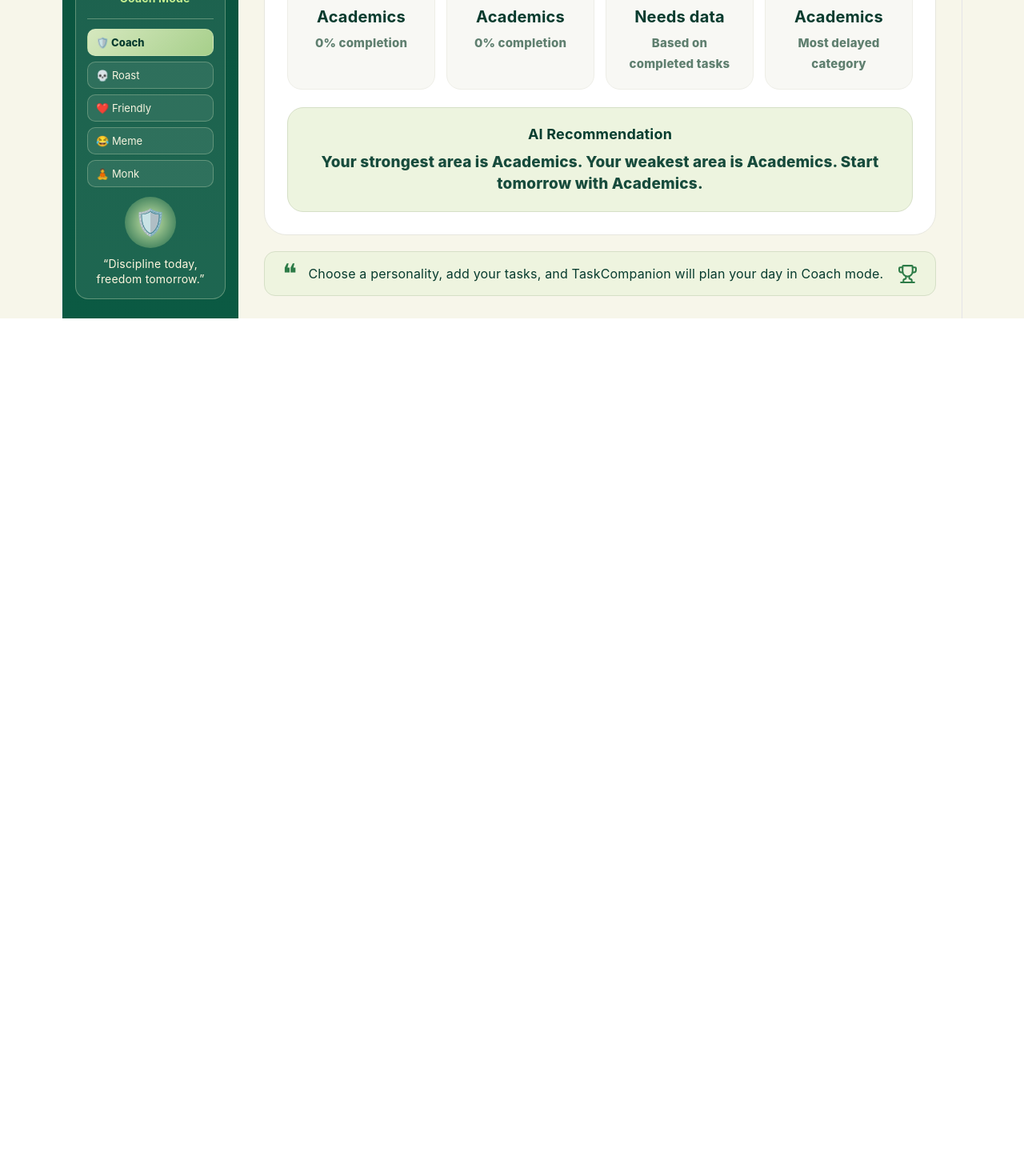
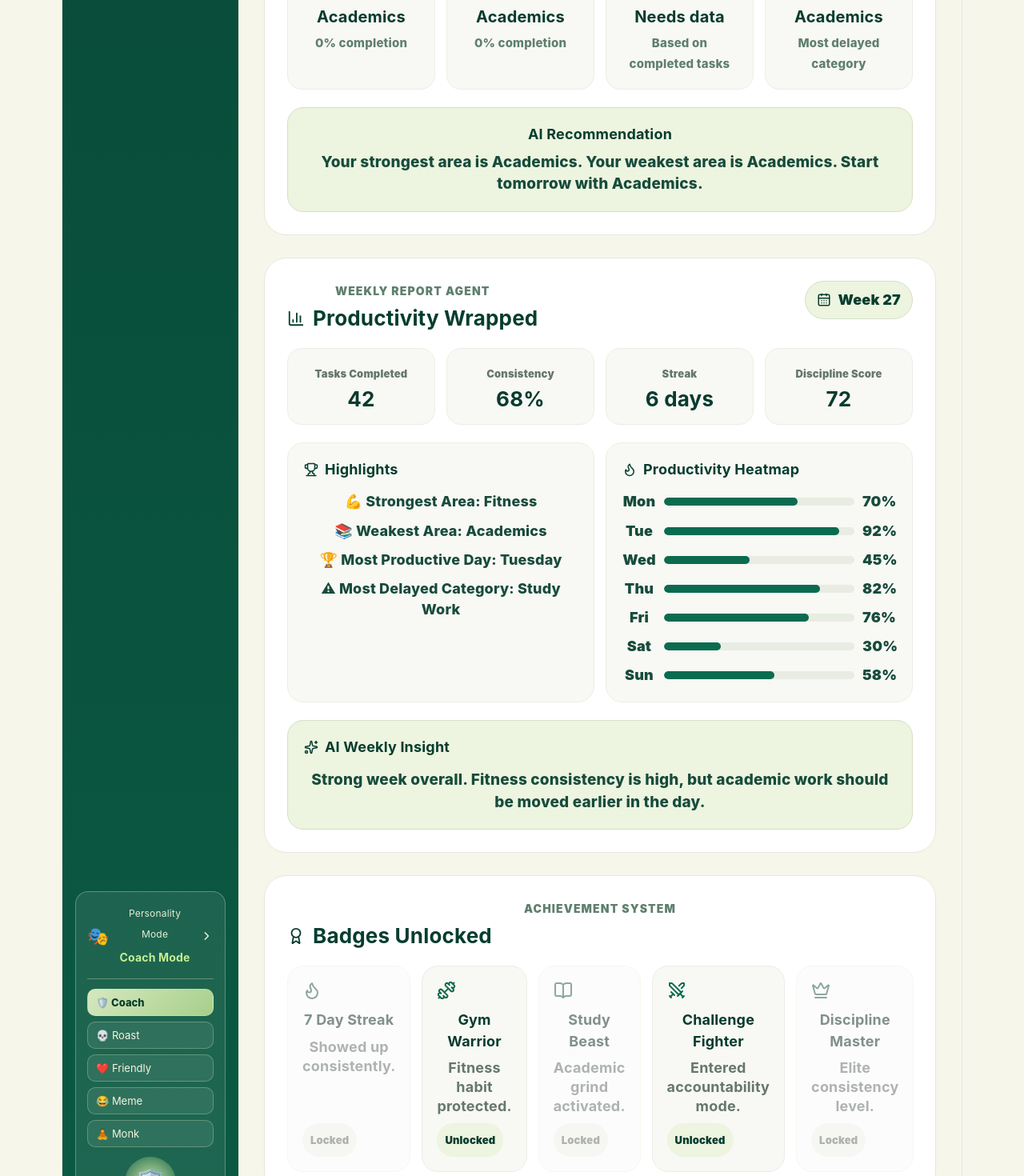
Before and after one commit to shashankchimote/taskcompanion-ai, a React (Vite) app: page / in a window 1280 px wide. Shown: the part 2048-3518 px from the top of the page at 80% size. Before the commit the page ends 2446 px from the top, so only its background shows below. Built offline with nearby package versions, Linux system fonts and the light colour scheme.

Commit message:
added weekly report and badge system

```diff
--- a/src/App.css
+++ b/src/App.css
@@ -1356,3 +1356,257 @@ flex-direction:column;
 grid-template-columns:1fr;
 }
 }
+
+.weekly-card{
+margin-top:28px;
+background:#ffffff;
+border:1px solid #e7e7df;
+border-radius:28px;
+padding:28px;
+}
+
+.weekly-header{
+display:flex;
+justify-content:space-between;
+align-items:flex-start;
+gap:20px;
+}
+
+.weekly-header h3{
+margin:0;
+display:flex;
+align-items:center;
+gap:10px;
+font-size:26px;
+color:#063d2f;
+}
+
+.weekly-badge{
+display:flex;
+align-items:center;
+gap:8px;
+background:#edf4df;
+border:1px solid #d6dfc7;
+border-radius:999px;
+padding:10px 14px;
+font-weight:900;
+color:#063d2f;
+white-space:nowrap;
+}
+
+.weekly-stats{
+margin-top:24px;
+display:grid;
+grid-template-columns:repeat(4,1fr);
+gap:14px;
+}
+
+.weekly-stats div{
+background:#f8f8f4;
+border:1px solid #eeeeE7;
+border-radius:18px;
+padding:18px;
+display:flex;
+flex-direction:column;
+gap:6px;
+}
+
+.weekly-stats span{
+font-size:13px;
+font-weight:900;
+color:#66776d;
+}
+
+.weekly-stats b{
+font-size:26px;
+color:#073b2e;
+}
+
+.weekly-split{
+margin-top:22px;
+display:grid;
+grid-template-columns:1fr 1fr;
+gap:14px;
+}
+
+.weekly-panel{
+background:#f8f8f4;
+border:1px solid #eeeeE7;
+border-radius:20px;
+padding:20px;
+}
+
+.weekly-panel h4,
+.weekly-insight h4{
+margin:0 0 14px;
+display:flex;
+align-items:center;
+gap:8px;
+font-size:18px;
+color:#063d2f;
+}
+
+.weekly-panel p{
+margin:10px 0;
+font-weight:800;
+color:#174b3c;
+}
+
+.heatmap-list{
+display:grid;
+gap:10px;
+}
+
+.heatmap-row{
+display:grid;
+grid-template-columns:42px 1fr 42px;
+align-items:center;
+gap:10px;
+}
+
+.heatmap-row span,
+.heatmap-row b{
+font-weight:900;
+color:#174b3c;
+}
+
+.heatmap-bar{
+height:10px;
+background:#e8ece2;
+border-radius:999px;
+overflow:hidden;
+}
+
+.heatmap-bar div{
+height:100%;
+background:#0b6b4f;
+border-radius:999px;
+}
+
+.weekly-insight{
+margin-top:22px;
+background:#edf4df;
+border:1px solid #d6dfc7;
+border-radius:20px;
+padding:20px;
+}
+
+.weekly-insight p{
+margin:0;
+font-size:19px;
+line-height:1.45;
+font-weight:800;
+color:#174b3c;
+}
+
+@media(max-width:1100px){
+.weekly-stats{
+grid-template-columns:repeat(2,1fr);
+}
+
+.weekly-split{
+grid-template-columns:1fr;
+}
+}
+
+@media(max-width:700px){
+.weekly-header{
+flex-direction:column;
+}
+
+.weekly-stats{
+grid-template-columns:1fr;
+}
+}
+
+.achievement-card{
+margin-top:28px;
+background:#ffffff;
+border:1px solid #e7e7df;
+border-radius:28px;
+padding:28px;
+}
+
+.achievement-header h3{
+margin:0;
+display:flex;
+align-items:center;
+gap:10px;
+font-size:26px;
+color:#063d2f;
+}
+
+.achievement-grid{
+margin-top:24px;
+display:grid;
+grid-template-columns:repeat(5,1fr);
+gap:14px;
+}
+
+.achievement-item{
+border:1px solid #eeeeE7;
+border-radius:20px;
+padding:18px;
+min-height:170px;
+display:flex;
+flex-direction:column;
+gap:8px;
+}
+
+.achievement-item svg{
+color:#0b6b4f;
+}
+
+.achievement-item h4{
+margin:4px 0 0;
+font-size:18px;
+color:#073b2e;
+}
+
+.achievement-item p{
+margin:0;
+font-weight:700;
+color:#66776d;
+line-height:1.35;
+}
+
+.achievement-item span{
+margin-top:auto;
+font-size:13px;
+font-weight:900;
+padding:8px 10px;
+border-radius:999px;
+width:max-content;
+}
+
+.achievement-item.unlocked{
+background:#f8f8f4;
+}
+
+.achievement-item.unlocked span{
+background:#edf4df;
+color:#063d2f;
+}
+
+.achievement-item.locked{
+background:#fafafa;
+opacity:.55;
+filter:grayscale(.5);
+}
+
+.achievement-item.locked span{
+background:#eeeeE7;
+color:#66776d;
+}
+
+@media(max-width:1100px){
+.achievement-grid{
+grid-template-columns:repeat(2,1fr);
+}
+}
+
+@media(max-width:700px){
+.achievement-grid{
+grid-template-columns:1fr;
+}
+}
--- /dev/null
+++ b/src/components/AchievementCard.jsx
@@ -0,0 +1,67 @@
+import { Award, Flame, Dumbbell, BookOpen, Swords, Crown } from "lucide-react";
+
+function AchievementCard({ progress }) {
+  const achievements = [
+    {
+      icon: Flame,
+      title: "7 Day Streak",
+      desc: "Showed up consistently.",
+      unlocked: progress >= 50,
+    },
+    {
+      icon: Dumbbell,
+      title: "Gym Warrior",
+      desc: "Fitness habit protected.",
+      unlocked: true,
+    },
+    {
+      icon: BookOpen,
+      title: "Study Beast",
+      desc: "Academic grind activated.",
+      unlocked: progress >= 70,
+    },
+    {
+      icon: Swords,
+      title: "Challenge Fighter",
+      desc: "Entered accountability mode.",
+      unlocked: true,
+    },
+    {
+      icon: Crown,
+      title: "Discipline Master",
+      desc: "Elite consistency level.",
+      unlocked: progress >= 90,
+    },
+  ];
+
+  return (
+    <section className="achievement-card">
+      <div className="achievement-header">
+        <div>
+          <p className="eyebrow">Achievement System</p>
+          <h3><Award size={22} /> Badges Unlocked</h3>
+        </div>
+      </div>
+
+      <div className="achievement-grid">
+        {achievements.map((item) => {
+          const Icon = item.icon;
+
+          return (
+            <div
+              key={item.title}
+              className={`achievement-item ${item.unlocked ? "unlocked" : "locked"}`}
+            >
+              <Icon size={24} />
+              <h4>{item.title}</h4>
+              <p>{item.desc}</p>
+              <span>{item.unlocked ? "Unlocked" : "Locked"}</span>
+            </div>
+          );
+        })}
+      </div>
+    </section>
+  );
+}
+
+export default AchievementCard;
--- /dev/null
+++ b/src/components/WeeklyReportCard.jsx
@@ -0,0 +1,109 @@
+import { BarChart3, CalendarDays, Trophy, Flame, Sparkles } from "lucide-react";
+
+function getWeeklyInsight(personality) {
+  if (personality === "Roast") {
+    return "Gym discipline looks solid. Assignments, however, are playing hide and seek with responsibility 💀.";
+  }
+
+  if (personality === "Friendly") {
+    return "You showed up well this week. Keep your gym consistency and gently improve your academic rhythm.";
+  }
+
+  if (personality === "Meme") {
+    return "This week’s plot: gym was the hero, assignments were the villain arc 😂.";
+  }
+
+  if (personality === "Monk") {
+    return "The week shows effort and imbalance. Restore harmony by placing difficult work earlier in the day.";
+  }
+
+  return "Strong week overall. Fitness consistency is high, but academic work should be moved earlier in the day.";
+}
+
+function WeeklyReportCard({ personality, progress }) {
+  const completedThisWeek = 42;
+  const consistency = Math.max(68, progress);
+  const streak = progress >= 70 ? 9 : 6;
+  const disciplineScore = Math.min(100, 72 + Math.floor(progress / 5));
+
+  const heatmap = [
+    { day: "Mon", value: 70 },
+    { day: "Tue", value: 92 },
+    { day: "Wed", value: 45 },
+    { day: "Thu", value: 82 },
+    { day: "Fri", value: 76 },
+    { day: "Sat", value: 30 },
+    { day: "Sun", value: 58 },
+  ];
+
+  return (
+    <section className="weekly-card">
+      <div className="weekly-header">
+        <div>
+          <p className="eyebrow">Weekly Report Agent</p>
+          <h3><BarChart3 size={22} /> Productivity Wrapped</h3>
+        </div>
+
+        <div className="weekly-badge">
+          <CalendarDays size={18} />
+          Week 27
+        </div>
+      </div>
+
+      <div className="weekly-stats">
+        <div>
+          <span>Tasks Completed</span>
+          <b>{completedThisWeek}</b>
+        </div>
+
+        <div>
+          <span>Consistency</span>
+          <b>{consistency}%</b>
+        </div>
+
+        <div>
+          <span>Streak</span>
+          <b>{streak} days</b>
+        </div>
+
+        <div>
+          <span>Discipline Score</span>
+          <b>{disciplineScore}</b>
+        </div>
+      </div>
+
+      <div className="weekly-split">
+        <div className="weekly-panel">
+          <h4><Trophy size={18} /> Highlights</h4>
+          <p>💪 Strongest Area: Fitness</p>
+          <p>📚 Weakest Area: Academics</p>
+          <p>🏆 Most Productive Day: Tuesday</p>
+          <p>⚠ Most Delayed Category: Study Work</p>
+        </div>
+
+        <div className="weekly-panel">
+          <h4><Flame size={18} /> Productivity Heatmap</h4>
+
+          <div className="heatmap-list">
+            {heatmap.map((item) => (
+              <div key={item.day} className="heatmap-row">
+                <span>{item.day}</span>
+                <div className="heatmap-bar">
+                  <div style={{ width: `${item.value}%` }}></div>
+                </div>
+                <b>{item.value}%</b>
+              </div>
+            ))}
+          </div>
+        </div>
+      </div>
+
+      <div className="weekly-insight">
+        <h4><Sparkles size={18} /> AI Weekly Insight</h4>
+        <p>{getWeeklyInsight(personality)}</p>
+      </div>
+    </section>
+  );
+}
+
+export default WeeklyReportCard;
--- a/src/pages/Dashboard.jsx
+++ b/src/pages/Dashboard.jsx
@@ -10,6 +10,8 @@ import BottomQuote from "../components/BottomQuote";
 import ReflectionCard from "../components/ReflectionCard";
 import StreakCard from "../components/StreakCard";
 import BehaviorAnalysisCard from "../components/BehaviorAnalysisCard";
+import WeeklyReportCard from "../components/WeeklyReportCard";
+import AchievementCard from "../components/AchievementCard";
 
 function chooseIcon(title) {
   const text = title.toLowerCase();
@@ -176,6 +178,10 @@ function Dashboard({ personality }) {
 
       <BehaviorAnalysisCard personality={personality} goals={goals} />
 
+      <WeeklyReportCard personality={personality} progress={progress} />
+
+      <AchievementCard progress={progress} />
+
       <BottomQuote aiMessage={aiMessage} personality={personality} />
     </main>
   );
```
